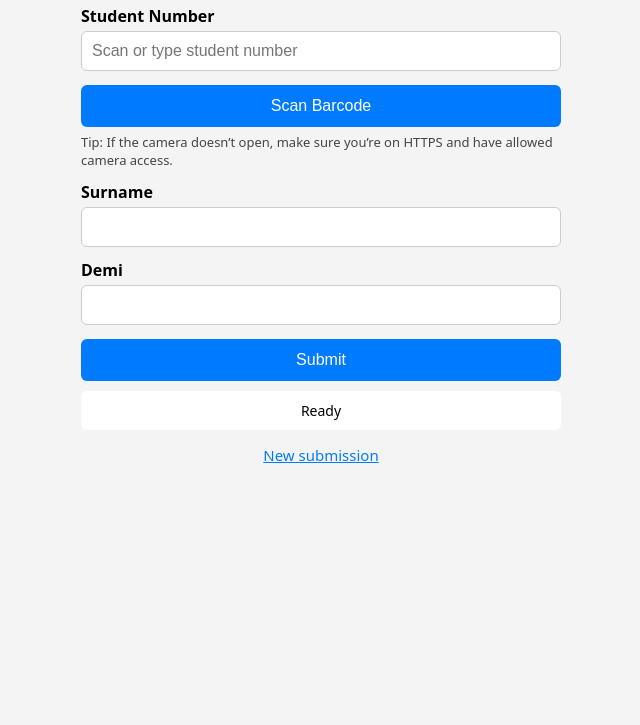
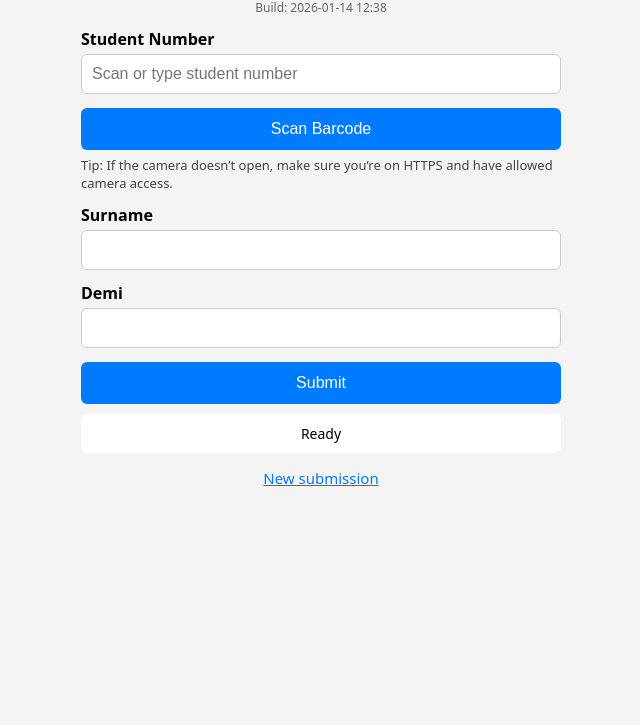
Before and after one commit to jackivdm/SS214PracticalDemos, a plain HTML site: page index.html in a window 1280 px wide. Shown: the part 75-800 px from the top of the page, without its empty margins (319-959 px from the left). Drawn offline with Linux system fonts and the light colour scheme.

Commit message:
Update index.html
TEst

```diff
--- a/index.html
+++ b/index.html
@@ -67,6 +67,10 @@
 <body>
 
 <h2>SS214 Practical Demonstration</h2>
+
+  <div style="text-align:center;color:#666;font-size:12px;">
+  Build: 2026-01-14 12:38
+</div>
 
 <form id="entryForm">
   <label>Student Number</label>
```
